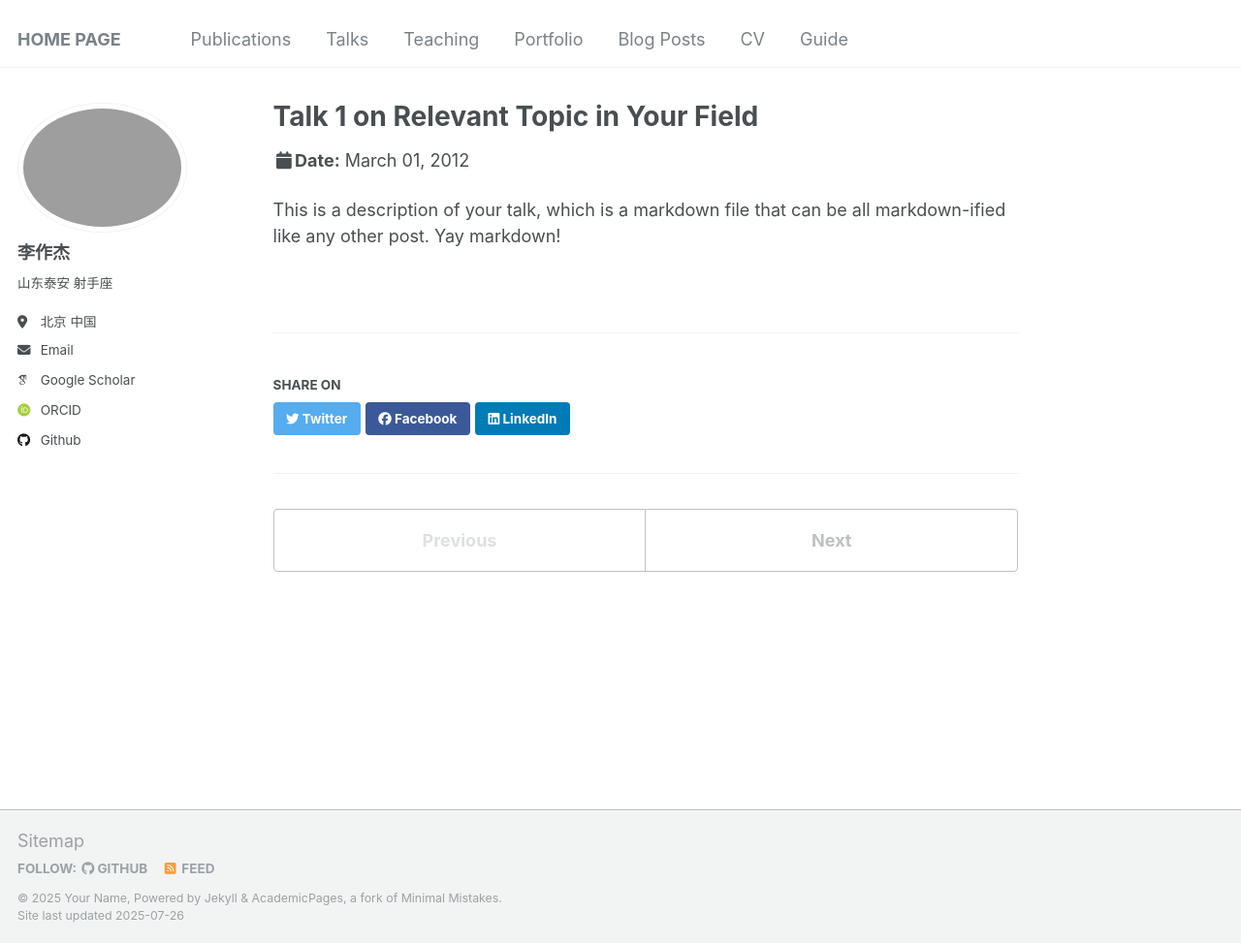
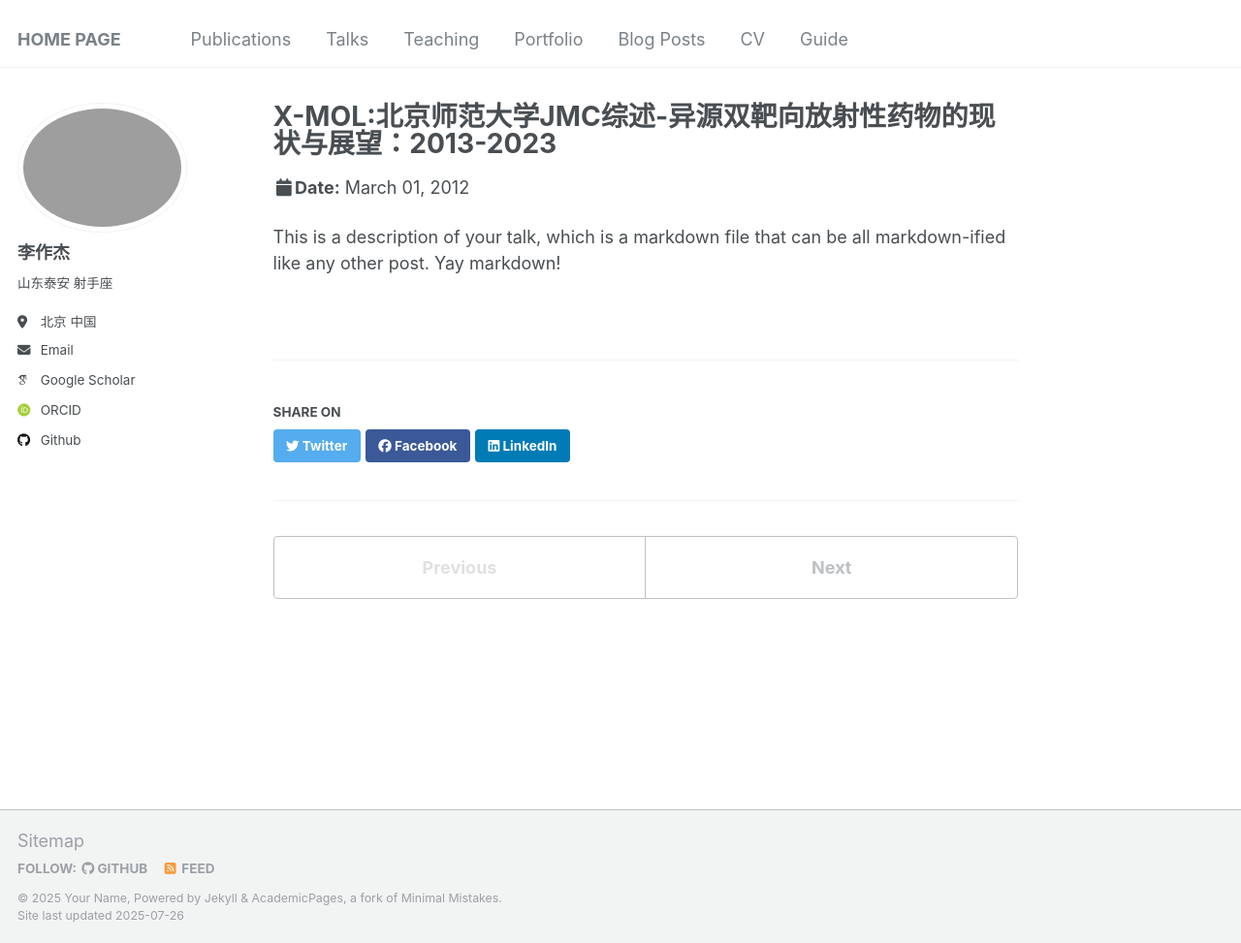
Before and after one commit to Infinity-LZJ/Zuojie_Li.github, a Jekyll site: the page built from _talks/2025-07-26-talk-1.md, in a window 1280 px wide and 973 px high. Shown: the whole window at 97% size. Built offline with Jekyll 4.4.1, drawn with Linux system fonts in a browser that asks for light colours; some web fonts are replaced.

Commit message:
Update 2025-07-26-talk-1.md

```diff
--- a/_talks/2025-07-26-talk-1.md
+++ b/_talks/2025-07-26-talk-1.md
@@ -1,5 +1,5 @@
 ---
-title: "Talk 1 on Relevant Topic in Your Field"
+title: "X-MOL:北京师范大学JMC综述-异源双靶向放射性药物的现状与展望：2013-2023"
 collection: talks
 type: "Talk"
 permalink: /talks/2012-03-01-talk-1
```
